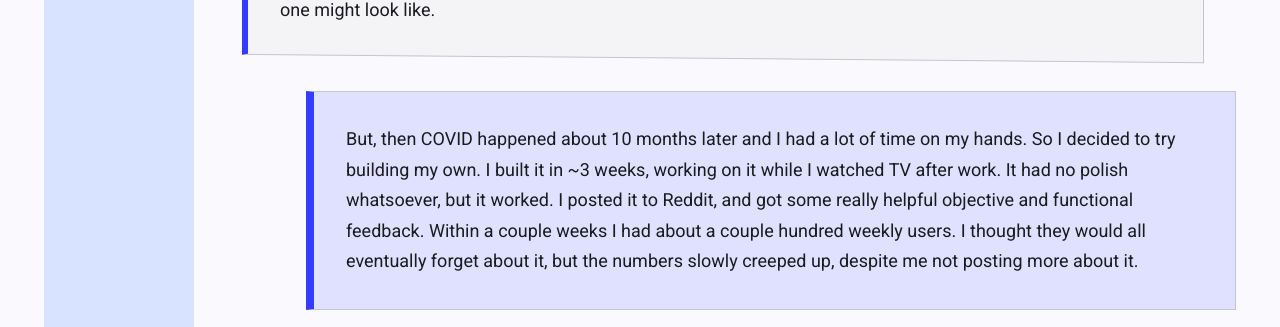
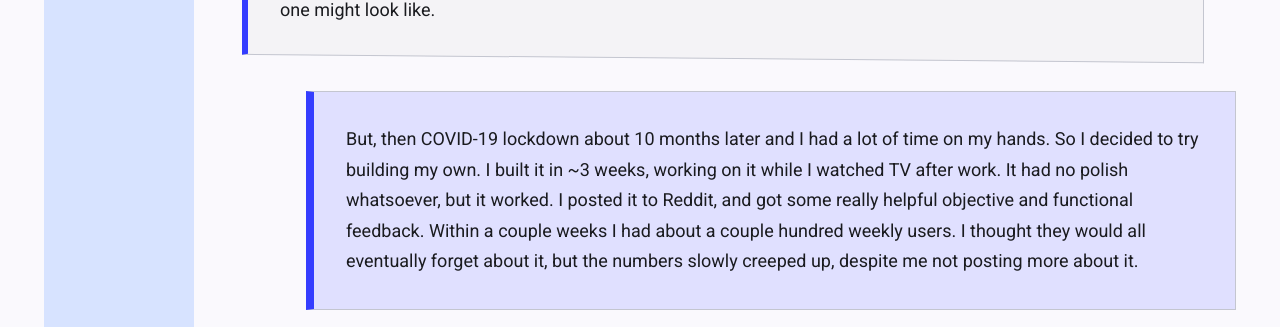
Before and after one commit to dpfens/stopwatch-ui, an Angular app: page /about in a window 1280 px wide. Shown: the part 1800-2127 px from the top of the page. Built offline with nearby package versions, Linux system fonts and the light colour scheme.

Commit message:
updates wording

```diff
--- a/src/app/components/pages/about/about.component.html
+++ b/src/app/components/pages/about/about.component.html
@@ -53,7 +53,7 @@
           </div>
 
           <div class="text-block primary asymmetric">
-            <p>But, then COVID happened about 10 months later and I had a lot of time on my hands. So I decided to try building my own. I built it in ~3 weeks, working on it while I watched TV after work. It had no polish whatsoever, but it worked. I posted it to Reddit, and got some really helpful objective and functional feedback. Within a couple weeks I had about a couple hundred weekly users. I thought they would all eventually forget about it, but the numbers slowly creeped up, despite me not posting more about it.</p>
+            <p>But, then COVID-19 lockdown about 10 months later and I had a lot of time on my hands. So I decided to try building my own. I built it in ~3 weeks, working on it while I watched TV after work. It had no polish whatsoever, but it worked. I posted it to Reddit, and got some really helpful objective and functional feedback. Within a couple weeks I had about a couple hundred weekly users. I thought they would all eventually forget about it, but the numbers slowly creeped up, despite me not posting more about it.</p>
           </div>
 
           <div class="text-block conclusion">
```
